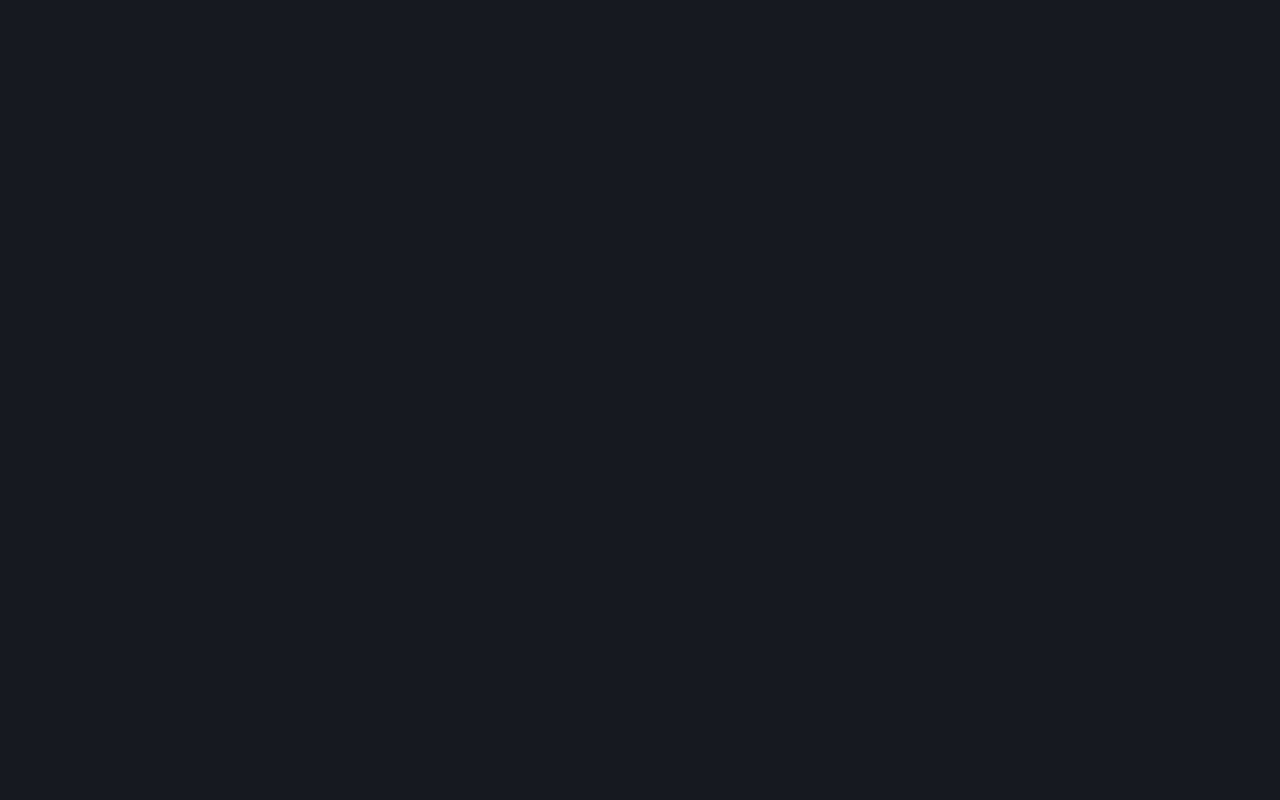
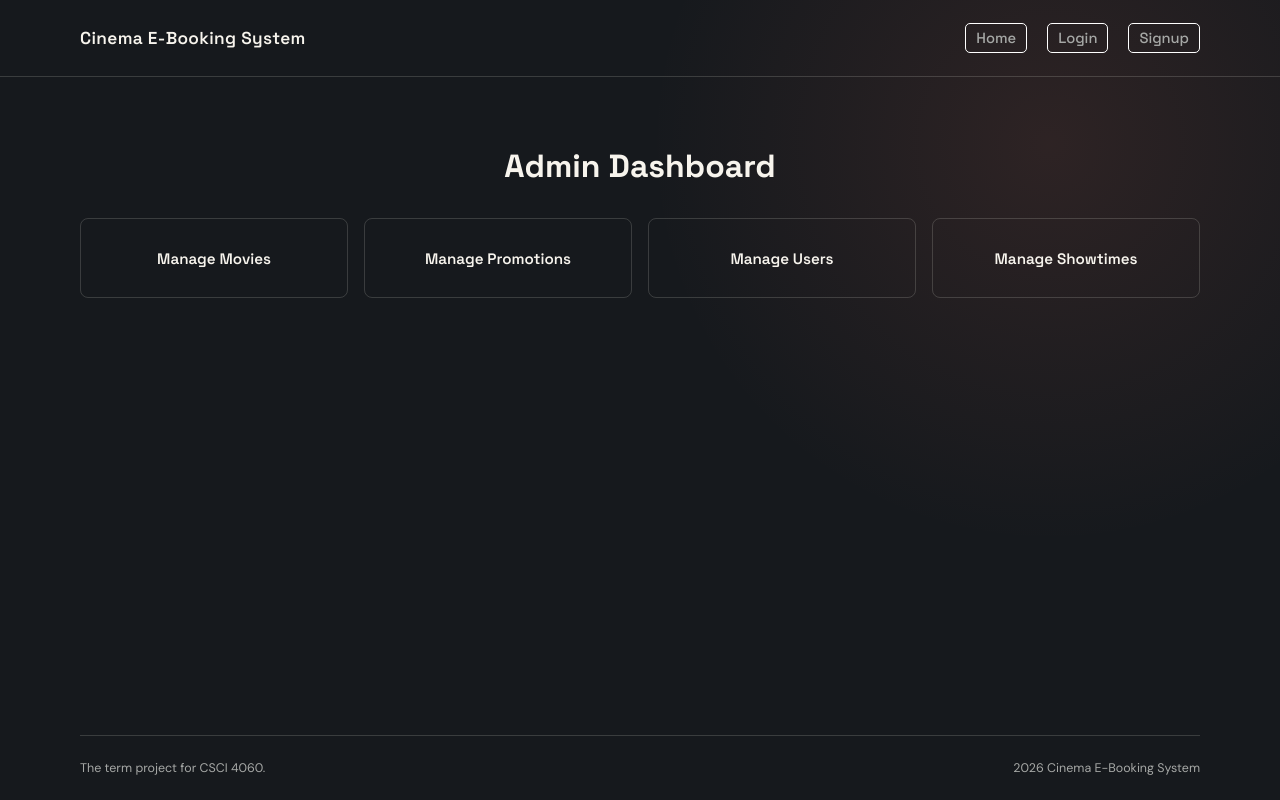
Before and after one commit to AdriGodaCS/CinemaEBookingApp, a React (Vite) app in the folder frontend/: page /admin in a window 1280 px wide. Before the commit this address had no page. Built offline with nearby package versions, Linux system fonts and the light colour scheme.

Commit message:
create prototype admin page

```diff
--- a/frontend/src/App.tsx
+++ b/frontend/src/App.tsx
@@ -2,6 +2,7 @@ import { BrowserRouter, Route, Routes } from 'react-router-dom'
 import Home from './pages/Home'
 import BookingPage from './pages/BookingPage'
 import ProfilePage from './pages/ProfilePage'
+import AdminPage from './pages/AdminPage'
 import RootLayout from './layouts/RootLayout'
 import { MovieDetails } from './pages/MovieDetails'
 
@@ -14,6 +15,8 @@ function App() {
           <Route path="/movie/:id" element={<MovieDetails />} />
           <Route path="/movie/:movie_id/booking/:show_id" element={<BookingPage />} />
           <Route path="/profile" element={<ProfilePage />} />
+          <Route path="/admin" element={<AdminPage />}
+/>
         </Route>
       </Routes>
     </BrowserRouter>
--- /dev/null
+++ b/frontend/src/pages/AdminPage.css
@@ -0,0 +1,50 @@
+.admin-page {
+  padding: 3rem 0;
+}
+
+.admin-title {
+  margin-bottom: 2rem;
+  text-align: center;
+  font-family: 'Space Grotesk', sans-serif;
+  color: var(--ink);
+}
+
+.admin-menu {
+  display: grid;
+  grid-template-columns: repeat(4, 1fr);
+  gap: 1rem;
+}
+
+.admin-card {
+  height: 80px;
+  border: 1px solid var(--line);
+  border-radius: 8px;
+  background: transparent;
+  color: var(--ink);
+  font-family: 'Space Grotesk', sans-serif;
+  font-size: 0.95rem;
+  font-weight: 600;
+  cursor: pointer;
+  transition:
+    border-color 150ms ease,
+    background-color 150ms ease,
+    transform 150ms ease;
+}
+
+.admin-card:hover {
+  border-color: var(--gold);
+  background-color: rgba(233, 189, 100, 0.08);
+  transform: translateY(-2px);
+}
+
+@media (max-width: 900px) {
+  .admin-menu {
+    grid-template-columns: repeat(2, 1fr);
+  }
+}
+
+@media (max-width: 600px) {
+  .admin-menu {
+    grid-template-columns: 1fr;
+  }
+}
--- /dev/null
+++ b/frontend/src/pages/AdminPage.tsx
@@ -0,0 +1,31 @@
+import './AdminPage.css'
+
+function AdminPage() {
+  return (
+    <div className="admin-page">
+      <h1 className="admin-title">
+        Admin Dashboard
+      </h1>
+
+      <div className="admin-menu">
+        <button className="admin-card">
+          Manage Movies
+        </button>
+
+        <button className="admin-card">
+          Manage Promotions
+        </button>
+
+        <button className="admin-card">
+          Manage Users
+        </button>
+
+        <button className="admin-card">
+          Manage Showtimes
+        </button>
+      </div>
+    </div>
+  )
+}
+
+export default AdminPage
```
